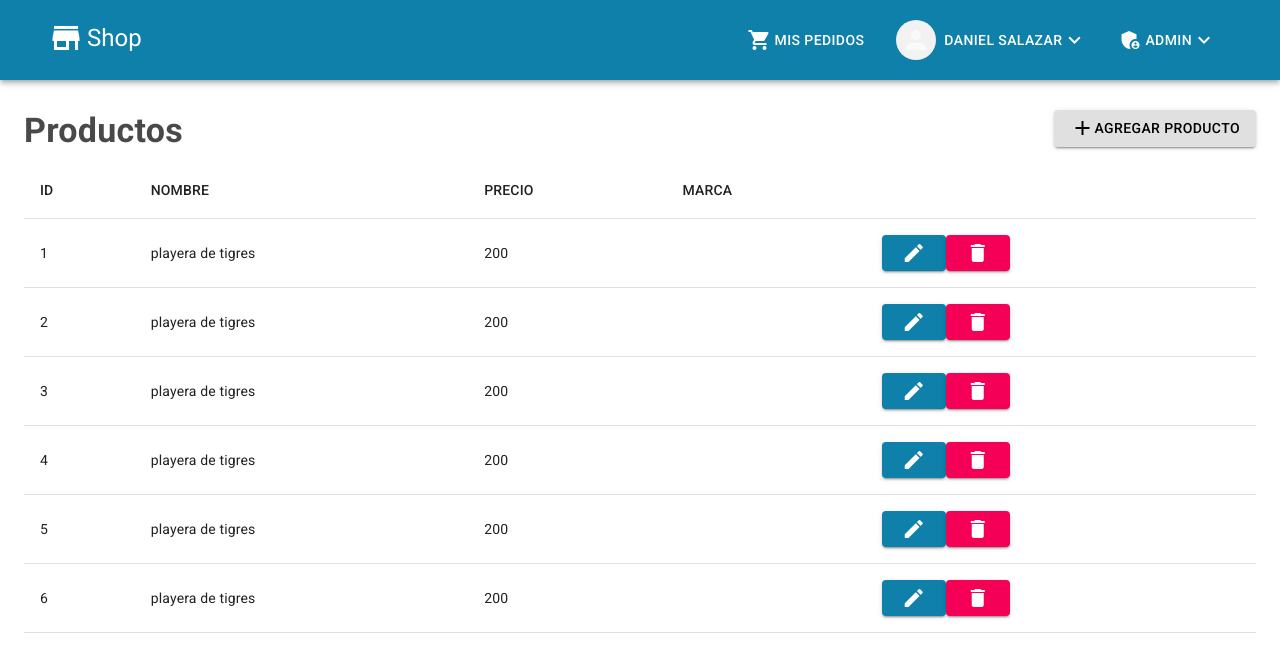
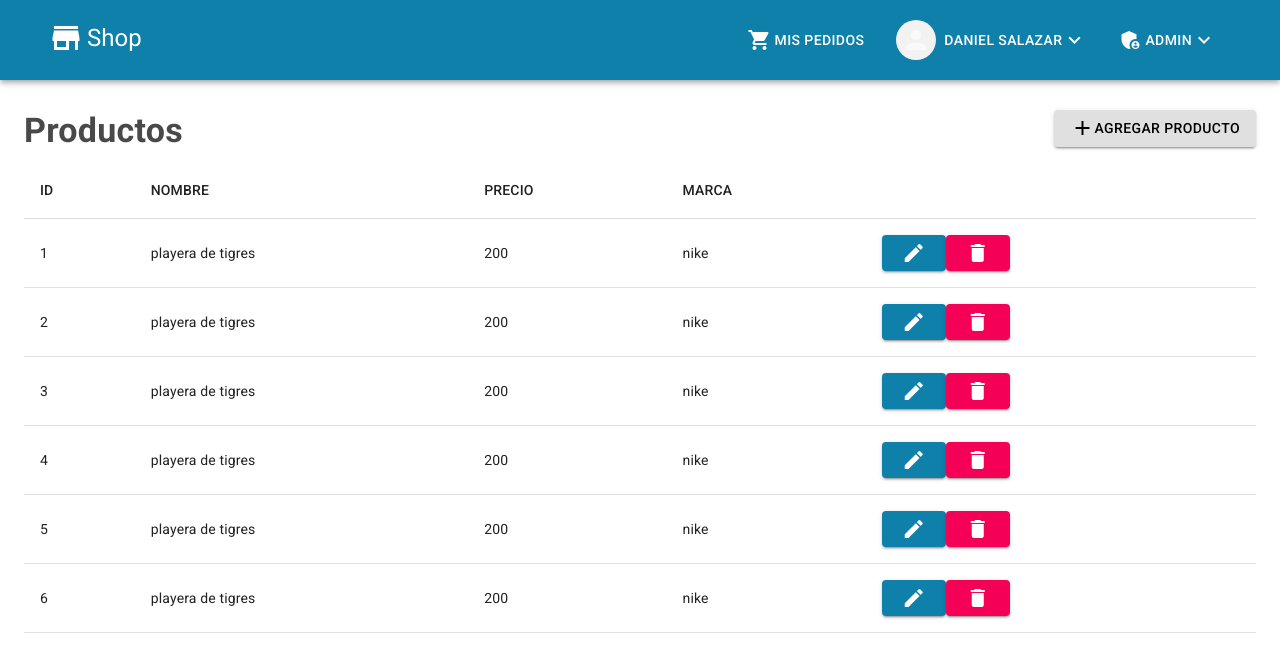
Before and after one commit to Dsniels/Frontend-market, a React (Create React App) app: page /admin/listaProductos in a window 1280 px wide. Shown: the top 672 px of the page. Built offline with nearby package versions, Linux system fonts and the light colour scheme.

Commit message:
Data de prueba

```diff
--- a/src/Componentes/Data/DataPrueba.js
+++ b/src/Componentes/Data/DataPrueba.js
@@ -2,31 +2,37 @@ export const productoArray = [
     {
         key : 1,
         titulo : 'playera de tigres',
-        precio : 200
+        precio : 200,
+        marca: "nike"
     },
     {
         key : 2,
         titulo : 'playera de tigres',
-        precio : 200
+        precio : 200,
+        marca: "nike"
     },
     {
         key : 3,
         titulo : 'playera de tigres',
-        precio : 200
+        precio : 200,
+        marca: "nike"
     },
     {
         key : 4,
         titulo : 'playera de tigres',
-        precio : 200
+        precio : 200,
+        marca: "nike"
     },
     {
         key : 5,
         titulo : 'playera de tigres',
-        precio : 200
+        precio : 200,
+        marca: "nike"
     },
     {
         key : 6,
         titulo : 'playera de tigres',
-        precio : 200
+        precio : 200,
+        marca: "nike"
     }
 ]
```
